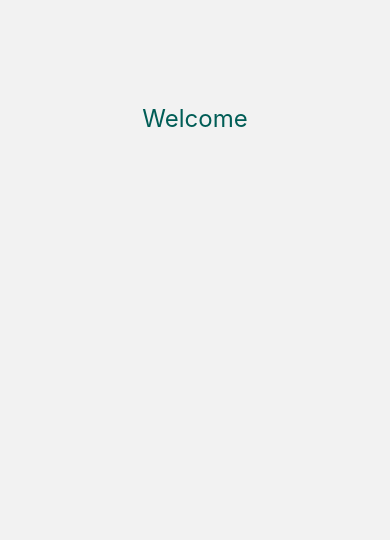
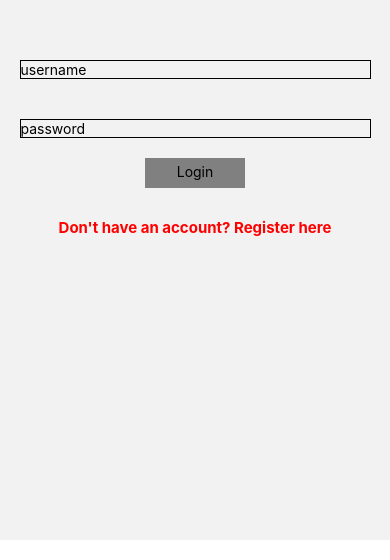
Before and after one commit to jnjithinm/test, a React Native app: screen /Login in a window 390 px wide. Shown: the part 304-864 px from the top of the page. Built offline with nearby package versions, Linux system fonts and the light colour scheme.

Commit message:
Login styling completed.

```diff
--- a/src/screens/Login/Login.styles.ts
+++ b/src/screens/Login/Login.styles.ts
@@ -1,15 +1,39 @@
 import { StyleSheet } from "react-native";
 import colors from "../../config/Colors";
 
-const styles=StyleSheet.create({
-    container:{
-        justifyContent:'center',
-        alignItems:'center',
-        height:'100%'
+const styles = StyleSheet.create({
+    container: {
+        justifyContent: 'center',
+        alignItems: 'center',
+        height: '100%',
+        marginTop:20
     },
-    welcomeFont:{
-        fontSize:24,
-        color:colors.primarydark
+    welcomeFont: {
+        fontSize: 24,
+        color: colors.primarydark
+    },
+    input: {
+        width: '90%',
+        // height: 100,
+        borderColor: 'black',
+        borderWidth: .7,
+        margin: 20,
+        // padding:20
+    },
+    button: {
+        backgroundColor: 'grey',
+        width: 100,
+        height: 30,
+        alignItems: 'center'
+    },
+    login: {
+        fontSize: 14,
+        color: 'black',
+        marginTop: 5
+    },
+    register: {
+        marginTop: 30,
+
     }
 })
 
--- a/src/screens/Login/Login.tsx
+++ b/src/screens/Login/Login.tsx
@@ -1,10 +1,11 @@
-import React, {FC} from 'react';
-import {View, Text} from 'react-native';
-import {StackNavigationProp} from '@react-navigation/stack';
-import {RouteProp} from '@react-navigation/native';
-import {RootStackParamList} from '../../navigation/Homestack';
+import React, { FC, useState } from 'react';
+import { View, Text, TouchableOpacity } from 'react-native';
+import { StackNavigationProp } from '@react-navigation/stack';
+import { RouteProp } from '@react-navigation/native';
+import { RootStackParamList } from '../../navigation/Homestack';
 import colors from '../../config/Colors';
 import styles from './Login.styles';
+import { TextInput } from 'react-native-gesture-handler';
 
 type LoginNavigationProp = StackNavigationProp<RootStackParamList, 'Login'>;
 
@@ -17,11 +18,36 @@ interface LoginScreenProps {
 
 
 
-const Login: FC<LoginScreenProps> = ({navigation, route}) => {
+const Login: FC<LoginScreenProps> = ({ navigation, route }) => {
+  const [name, setName] = useState('')
+  const [password, setPassword] = useState('')
   return (
     <View style={styles.container}>
-      <Text style={styles.welcomeFont}>Welcome</Text>
-
+      <View style={styles.input}>
+        <TextInput
+          placeholder='username'
+          placeholderTextColor={'black'}
+          onChangeText={(t) => setName(t)} />
+      </View>
+      <View style={styles.input}>
+        <TextInput
+          placeholder='password'
+          placeholderTextColor={'black'}
+          secureTextEntry={true}
+          onChangeText={(t) => setPassword(t)} />
+      </View>
+      <TouchableOpacity
+        style={styles.button}
+        onPress={() => console.log('logged in!!')}>
+        <Text style={styles.login}>Login</Text>
+      </TouchableOpacity>
+      <TouchableOpacity style={styles.register} onPress={() => navigation.navigate('SignUp')}>
+        <Text style={{
+          fontSize: 15,
+          fontWeight: 'bold',
+          color: 'red'
+        }}>Don't have an account? Register here</Text>
+      </TouchableOpacity>
     </View>
   );
 };
```
Also changed, not shown: 1 other file (tests, documents, lock files or other folders).
